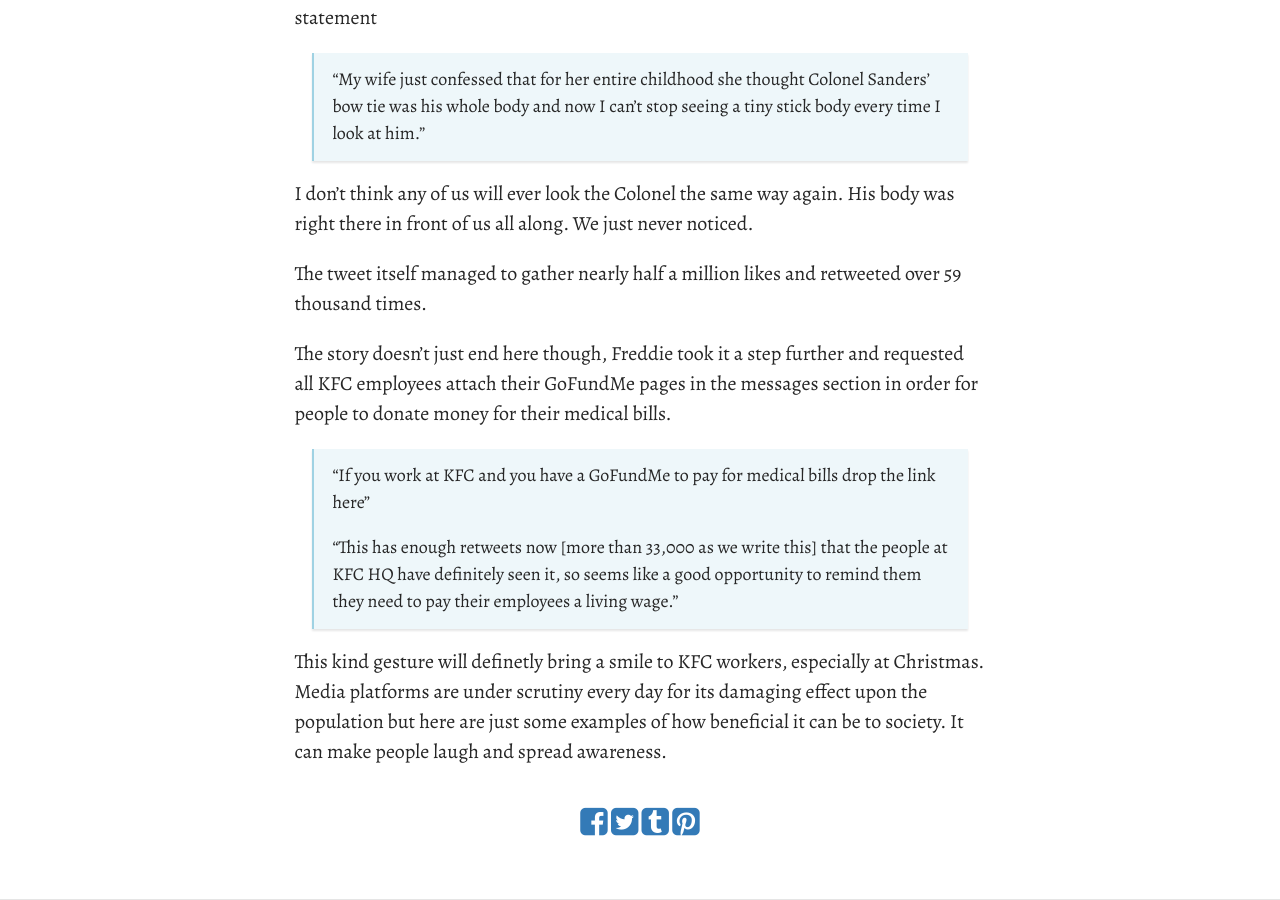
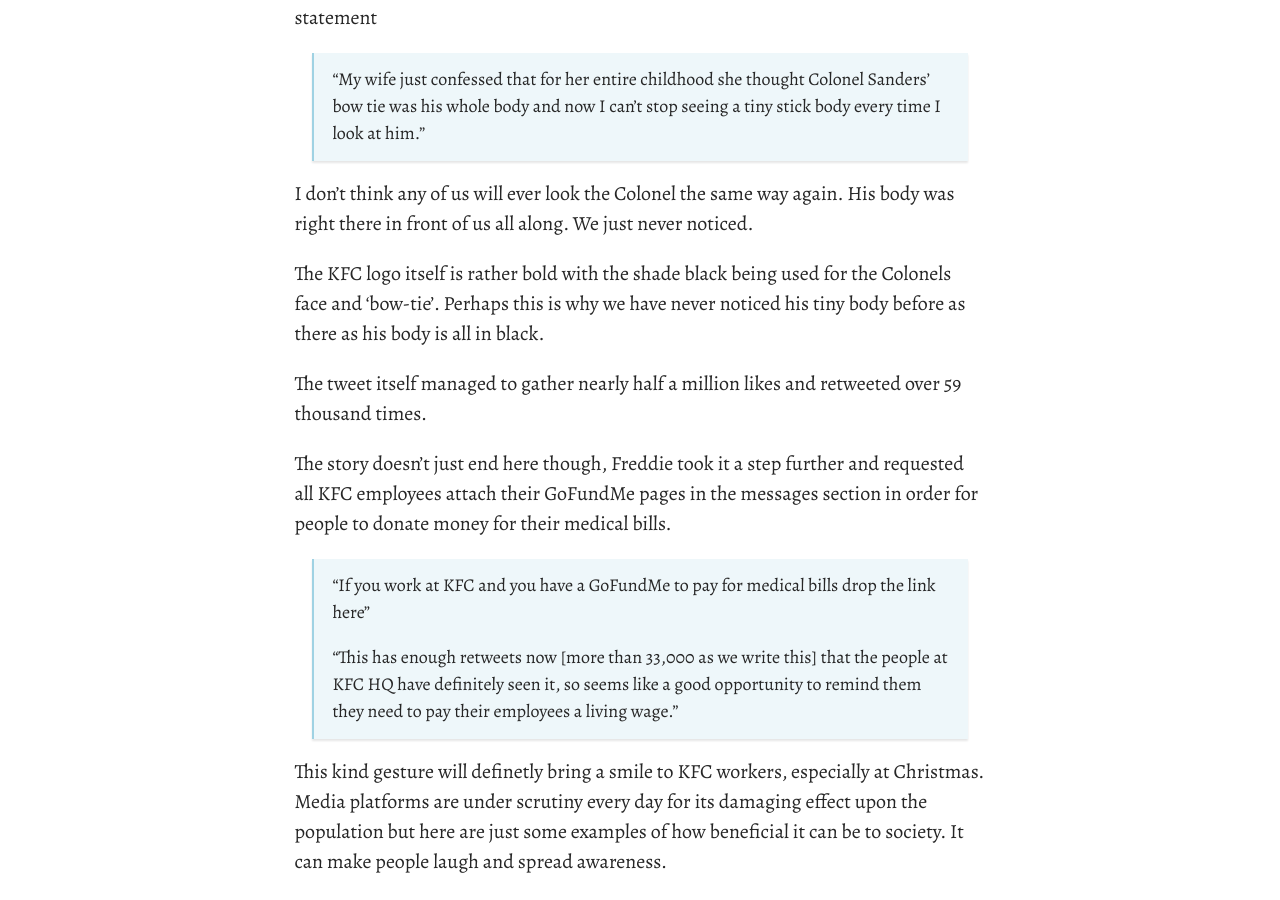
Before and after one commit to Lilymaetay/brookesblog, a Jekyll site: the page built from _posts/2020-12-23-meme-will-change-the-way-you-look-at-kfc.md, in a window 1280 px wide and 900 px high, scrolled down 770 px. Built offline with Jekyll 4.4.1, drawn with Linux system fonts in a browser that asks for light colours; some web fonts are replaced; comment, search, counter and statistics services are not loaded.

Commit message:
Update Post “2020-12-23-meme-will-change-the-way-you-look-at-kfc”

```diff
--- a/_posts/2020-12-23-meme-will-change-the-way-you-look-at-kfc.md
+++ b/_posts/2020-12-23-meme-will-change-the-way-you-look-at-kfc.md
@@ -17,6 +17,8 @@
 
 I don't think any of us will ever look the Colonel the same way again. His body was right there in front of us all along. We just never noticed.
 
+The KFC logo itself is rather bold with the shade black being used for the Colonels face and 'bow-tie'. Perhaps this is why we have never noticed his tiny body before as there as his body is all in black.
+
 The tweet itself managed to gather nearly half a million likes and retweeted over 59 thousand times.
 
 The story doesn't just end here though, Freddie took it a step further and requested all KFC employees attach their GoFundMe pages in the messages section in order for people to donate money for their medical bills.
```
